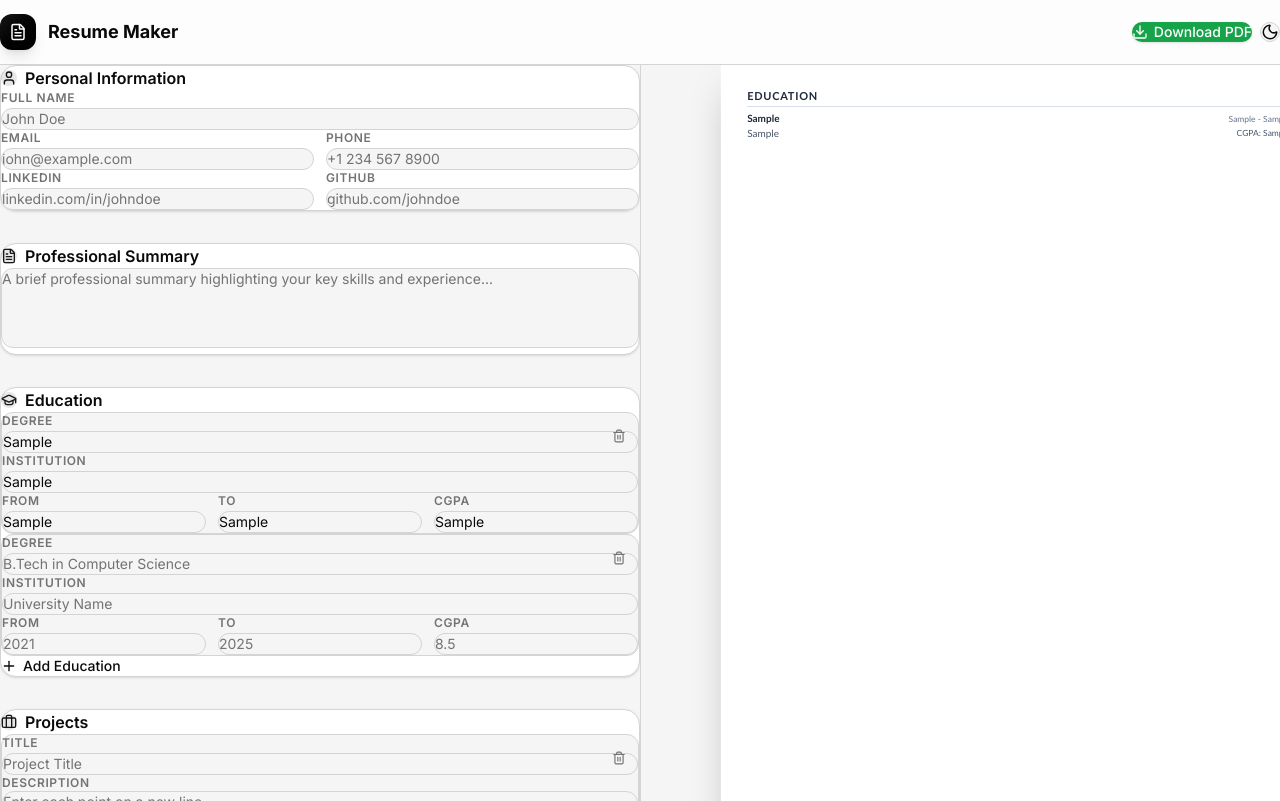
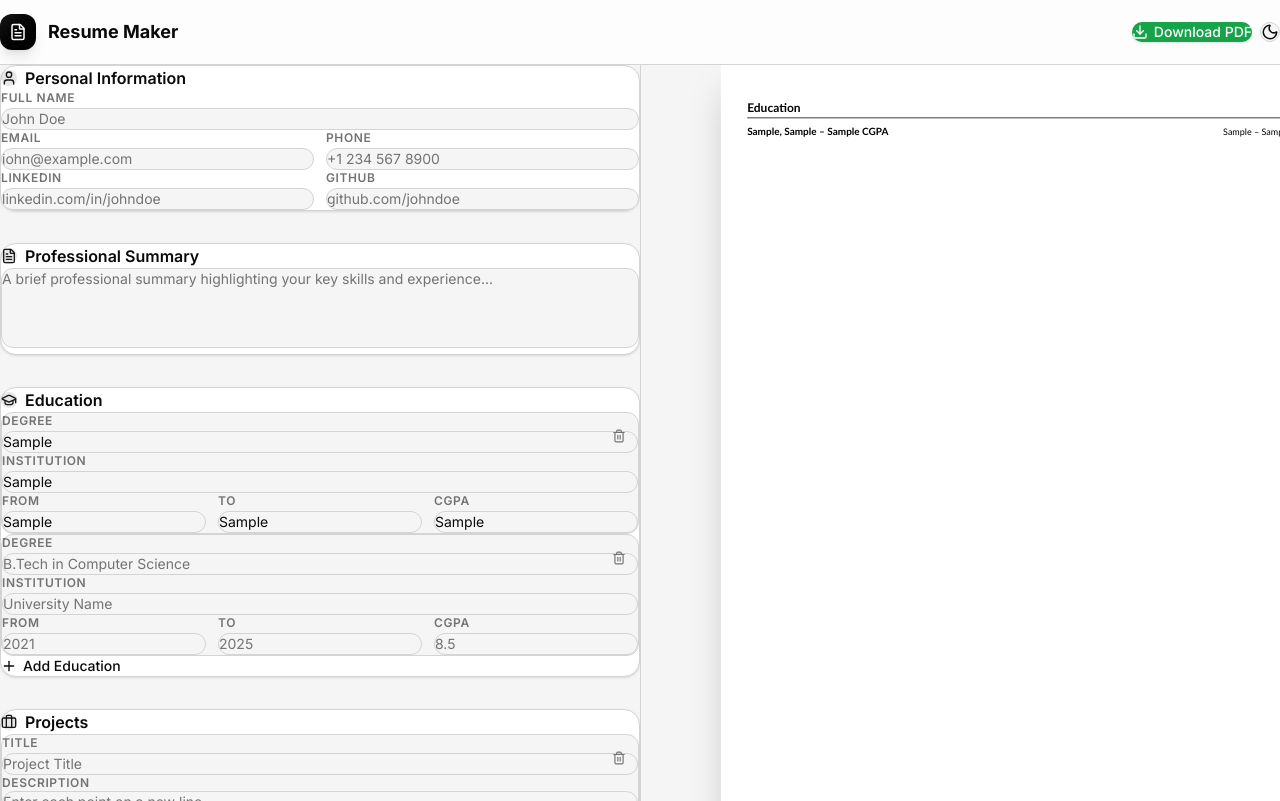
Before and after one commit to Manoharreddi2/Resume-Maker, a React (Vite) app in the folder frontend/: page / in a window 1280 px wide. Both pictures are taken after typing "Sample", "Sample", "Sample", "Sample", "Sample" into the empty fields and a click on the button "Add Education". Built offline with nearby package versions, Linux system fonts and the light colour scheme.

Commit message:
Refine resume layout to match Word document screenshot

```diff
--- a/frontend/src/components/ResumePreview.jsx
+++ b/frontend/src/components/ResumePreview.jsx
@@ -129,16 +129,15 @@ export default function ResumePreview({ resumeData, previewRef }) {
                                     {education
                                         .filter((e) => e.degree || e.institution)
                                         .map((edu, i) => (
-                                            <div key={i} style={{ marginBottom: "6px" }}>
+                                            <div key={i} style={{ marginBottom: "4px" }}>
                                                 <div style={{ display: "flex", justifyContent: "space-between", alignItems: "baseline" }}>
-                                                    <span style={{ fontWeight: 600, color: "#1e293b" }}>{edu.degree}</span>
-                                                    <span style={{ fontSize: "8.5pt", color: "#64748b" }}>
-                                                        {edu.fromYear && edu.toYear ? `${edu.fromYear} - ${edu.toYear}` : edu.fromYear || edu.toYear || ""}
+                                                    <span style={{ fontWeight: 600, color: "#000000" }}>
+                                                        {edu.degree}{edu.institution ? `, ${edu.institution}` : ""}
+                                                        {edu.cgpa ? ` – ${edu.cgpa} CGPA` : ""}
                                                     </span>
-                                                </div>
-                                                <div style={{ display: "flex", justifyContent: "space-between", color: "#475569" }}>
-                                                    <span>{edu.institution}</span>
-                                                    {edu.cgpa && <span style={{ fontSize: "8.5pt" }}>CGPA: {edu.cgpa}</span>}
+                                                    <span style={{ fontSize: "9pt", fontWeight: 500, color: "#000000" }}>
+                                                        {edu.fromYear && edu.toYear ? `${edu.fromYear} – ${edu.toYear}` : edu.fromYear || edu.toYear || ""}
+                                                    </span>
                                                 </div>
                                             </div>
                                         ))}
@@ -154,7 +153,7 @@ export default function ResumePreview({ resumeData, previewRef }) {
                                         .map((proj, i) => (
                                             <div key={i} style={{ marginBottom: "8px" }}>
                                                 <div style={{ display: "flex", justifyContent: "space-between", alignItems: "baseline" }}>
-                                                    <span style={{ fontWeight: 700, color: "#1e293b", fontSize: "10pt" }}>• {proj.title}</span>
+                                                    <span style={{ fontWeight: 700, color: "#000000", fontSize: "10pt" }}>{proj.title}</span>
                                                     <span style={{ display: "flex", gap: "10px", fontSize: "8pt" }}>
                                                         {proj.githubLink && (
                                                             <a href={proj.githubLink.startsWith("http") ? proj.githubLink : `https://${proj.githubLink}`} style={{ color: "#1a1a1a", textDecoration: "none", fontWeight: 600 }}>GitHub</a>
@@ -165,14 +164,14 @@ export default function ResumePreview({ resumeData, previewRef }) {
                                                     </span>
                                                 </div>
                                                 {(proj.description || proj.technologies) && (
-                                                    <ul style={{ paddingLeft: "18px", margin: "2px 0", color: "#475569", lineHeight: 1.5 }}>
+                                                    <ul style={{ paddingLeft: "18px", margin: "2px 0", color: "#000000", lineHeight: 1.4 }}>
                                                         {proj.description && proj.description.split(/[.\n]/).filter(line => line.trim()).slice(0, 5).map((line, j) => (
                                                             <li key={j} style={{ marginBottom: "1px" }}>{line.trim()}.</li>
                                                         ))}
                                                         {proj.technologies && (
                                                             <li style={{ marginBottom: "1px" }}>
-                                                                <span style={{ fontWeight: 600, color: "#1a1a1a" }}>Tech Stack and Tools : </span>
-                                                                <span style={{ fontWeight: 600, color: "#1a1a1a" }}>{proj.technologies}</span>
+                                                                <span style={{ fontWeight: 600 }}>Tech Stack and Tools: </span>
+                                                                <span>{proj.technologies}</span>
                                                             </li>
                                                         )}
                                                     </ul>
@@ -185,23 +184,23 @@ export default function ResumePreview({ resumeData, previewRef }) {
                             {/* Skills */}
                             {(skills.programmingLanguages || skills.frontendBackend || skills.tools) && (
                                 <div style={{ marginBottom: "10px" }}>
-                                    <h2 style={sectionTitleStyle}>Skills</h2>
-                                    <div style={{ lineHeight: 1.8, color: "#334155", fontSize: "9pt" }}>
+                                    <h2 style={sectionTitleStyle}>Skills Summary</h2>
+                                    <div style={{ lineHeight: 1.6, color: "#000000", fontSize: "9.5pt" }}>
                                         {skills.programmingLanguages && (
                                             <p style={{ margin: "0 0 2px 0" }}>
-                                                <span style={{ fontWeight: 600, color: "#1a1a1a" }}>Programming Languages: </span>
+                                                <span style={{ fontWeight: 700 }}>Programming Languages: </span>
                                                 {skills.programmingLanguages}
                                             </p>
                                         )}
                                         {skills.frontendBackend && (
                                             <p style={{ margin: "0 0 2px 0" }}>
-                                                <span style={{ fontWeight: 600, color: "#1a1a1a" }}>Frontend & Backend: </span>
+                                                <span style={{ fontWeight: 700 }}>Frontend & Backend: </span>
                                                 {skills.frontendBackend}
                                             </p>
                                         )}
                                         {skills.tools && (
                                             <p style={{ margin: 0 }}>
-                                                <span style={{ fontWeight: 600, color: "#1a1a1a" }}>Tools: </span>
+                                                <span style={{ fontWeight: 700 }}>Build and Tools: </span>
                                                 {skills.tools}
                                             </p>
                                         )}
@@ -213,7 +212,7 @@ export default function ResumePreview({ resumeData, previewRef }) {
                             {achievements.some((a) => a.trim()) && (
                                 <div>
                                     <h2 style={sectionTitleStyle}>Achievements / Certifications</h2>
-                                    <ul style={{ paddingLeft: "18px", margin: 0, color: "#334155" }}>
+                                    <ul style={{ paddingLeft: "18px", margin: 0, color: "#000000" }}>
                                         {achievements
                                             .filter((a) => a.trim())
                                             .map((ach, i) => (
@@ -238,13 +237,11 @@ export default function ResumePreview({ resumeData, previewRef }) {
 }
 
 const sectionTitleStyle = {
-    fontSize: "11pt",
+    fontSize: "12pt",
     fontWeight: 700,
-    color: "#1e293b",
-    textTransform: "uppercase",
-    letterSpacing: "1px",
-    borderBottom: "1px solid #cbd5e1",
-    paddingBottom: "3px",
-    marginBottom: "6px",
-    marginTop: 0,
+    color: "#000000",
+    borderBottom: "1.5px solid #000000",
+    paddingBottom: "2px",
+    marginBottom: "8px",
+    marginTop: "14px",
 };
```
